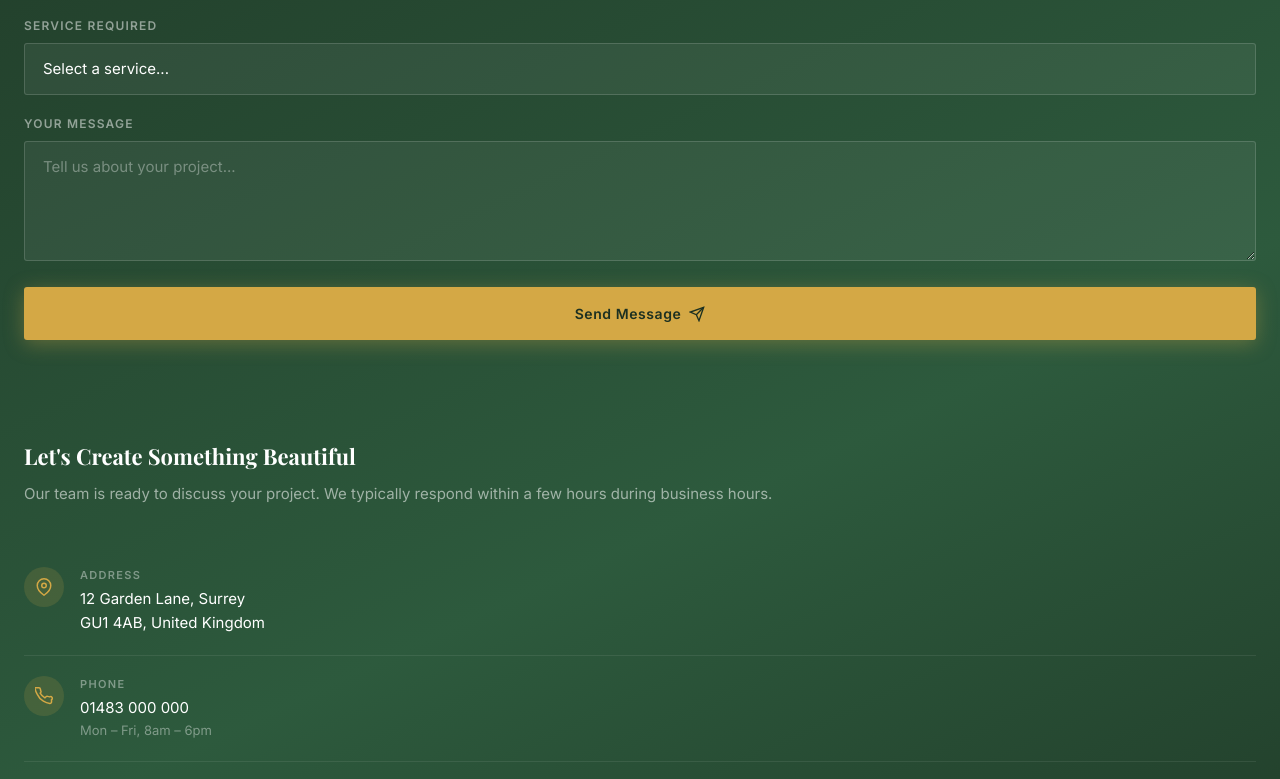
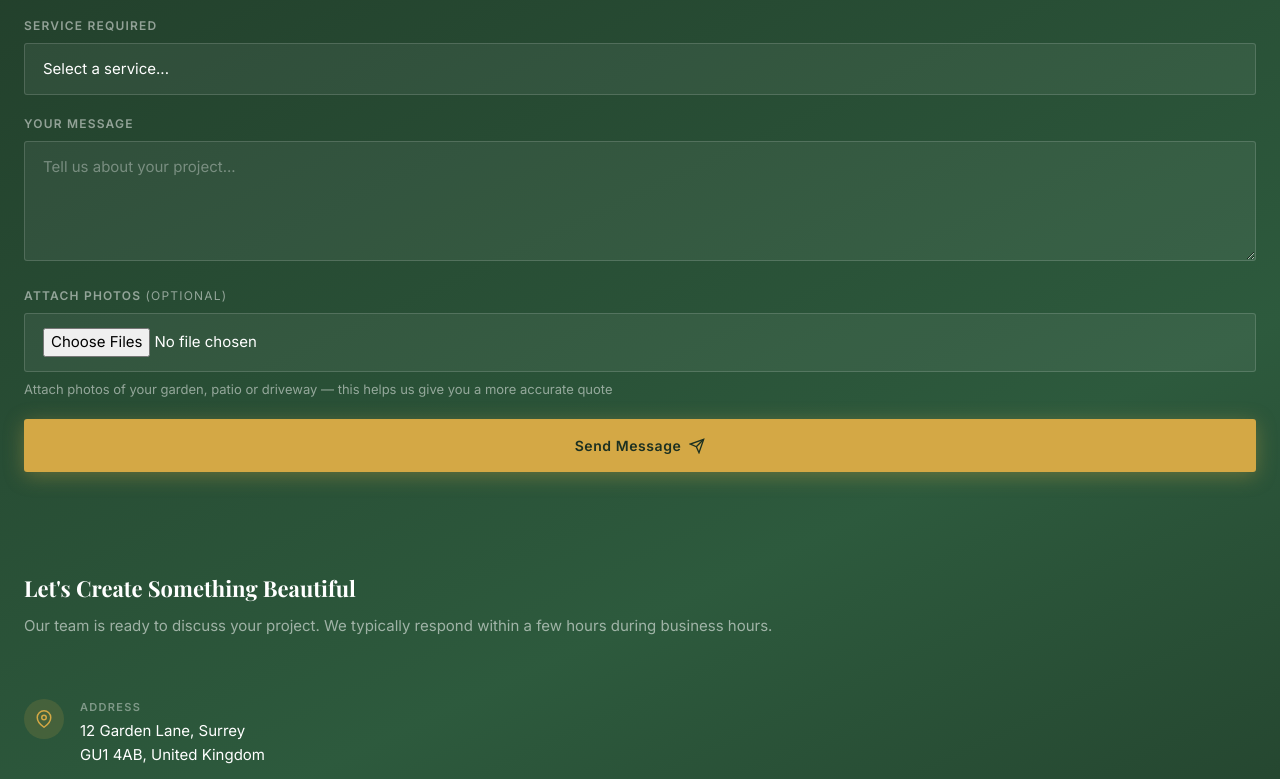
Before and after one commit to 57jf2ws4sh-boop/Landscaping-V1, a plain HTML site: page index.html in a window 1280 px wide. Shown: the part 7977-8756 px from the top of the page. Drawn offline with nearby package versions, Linux system fonts and the light colour scheme; a web font is replaced by a local one.

Commit message:
Update contact form for Web3Forms integration and add photo upload
- Updated form tag with Web3Forms action, POST method, and multipart encoding
- Added hidden access_key field for Web3Forms authentication (value to be filled by client)
- Added file upload field for attaching photos (images only, multiple files allowed)
- File upload field includes optional label and helpful hint text
- All existing form fields, styling, and layout remain unchanged

Co-Authored-By: Claude Haiku 4.5 <noreply@anthropic.com>

```diff
--- a/index.html
+++ b/index.html
@@ -1179,7 +1179,8 @@
 
       <!-- Form -->
       <div class="reveal-left">
-        <form id="contact-form" style="display:flex;flex-direction:column;gap:1.25rem;" onsubmit="handleSubmit(event)">
+        <form action="https://api.web3forms.com/submit" method="POST" enctype="multipart/form-data" style="display:flex;flex-direction:column;gap:1.25rem;">
+          <input type="hidden" name="access_key" value="">
           <div style="display:grid;grid-template-columns:1fr 1fr;gap:1.25rem;">
             <div>
               <label class="contact-label">First Name</label>
@@ -1214,6 +1215,11 @@
           <div>
             <label class="contact-label">Your Message</label>
             <textarea class="contact-input" rows="4" placeholder="Tell us about your project..." style="resize:vertical;min-height:110px;"></textarea>
+          </div>
+          <div>
+            <label class="contact-label">Attach Photos <span style="font-weight:400;color:rgba(255,255,255,0.5);">(Optional)</span></label>
+            <input type="file" name="photos" class="contact-input" accept="image/*" multiple style="cursor:pointer;">
+            <p style="font-size:0.8125rem;color:rgba(255,255,255,0.5);margin-top:0.5rem;line-height:1.5;">Attach photos of your garden, patio or driveway — this helps us give you a more accurate quote</p>
           </div>
           <button type="submit" class="btn-primary" style="width:100%;justify-content:center;padding:1rem;">
             Send Message
```
